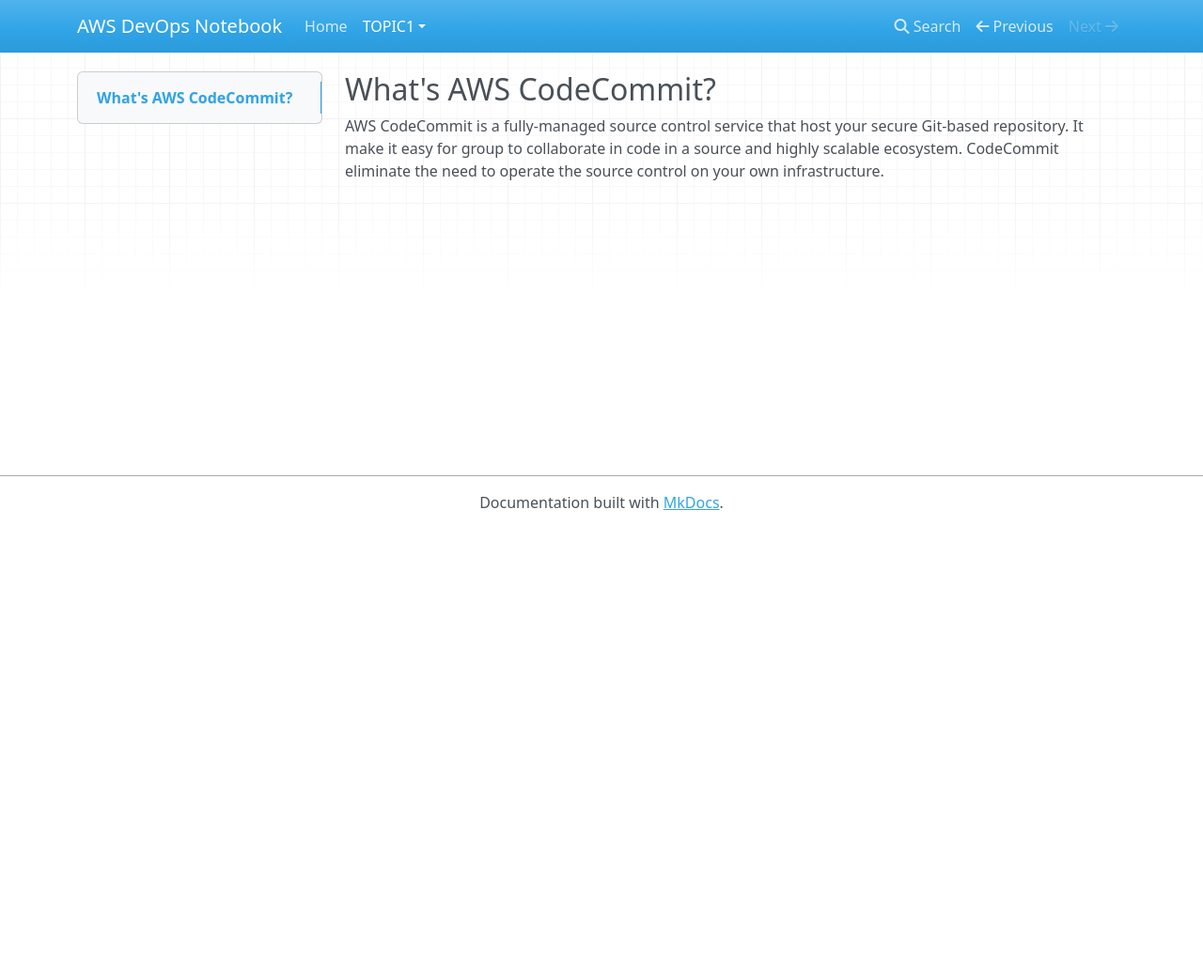
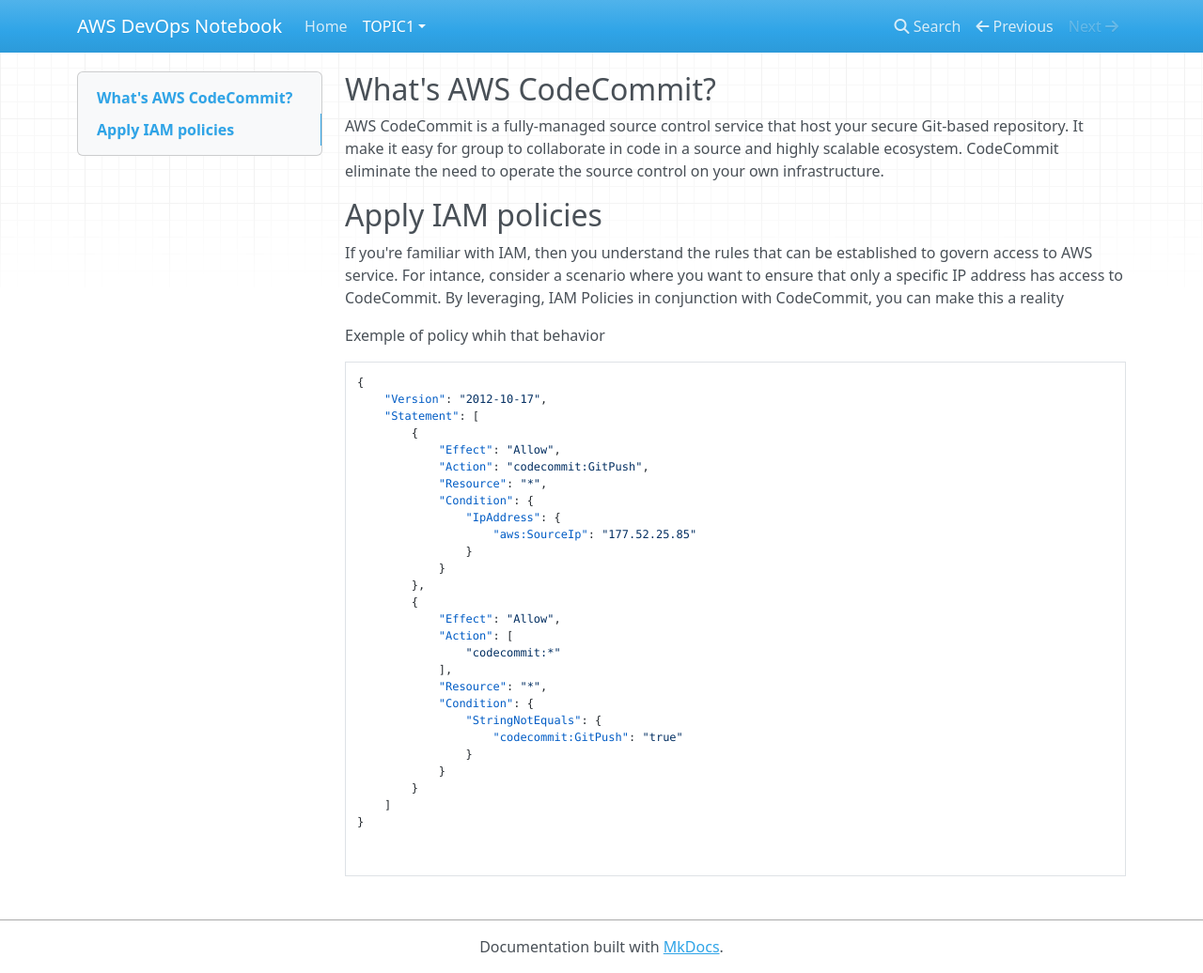
Before and after one commit to matheuspolitano/amazon-DevOps-notebook, an MkDocs documentation site: the page built from docs/Domain-SDLC/code_commit.md, in a window 1280 px wide and 1036 px high. Shown: the whole window at 94% size. Built offline with MkDocs 1.6.1, drawn with Linux system fonts in a browser that asks for light colours; nearby versions of some CDN libraries.

Commit message:
add code commit example

````diff
--- a/docs/Domain-SDLC/code_commit.md
+++ b/docs/Domain-SDLC/code_commit.md
@@ -1,3 +1,44 @@
 ## What's AWS CodeCommit?
 
 AWS CodeCommit is a fully-managed source control service that host your secure Git-based repository. It make it easy for group to collaborate in code in a source and highly scalable ecosystem. CodeCommit eliminate the need to operate the source control on your own infrastructure.
+
+
+## Apply IAM policies
+
+
+If you're familiar with IAM, then you understand the rules that can be established to govern access to AWS service. For intance, consider a scenario where you want to ensure that only a specific IP address has access to CodeCommit. By leveraging, IAM Policies in conjunction with CodeCommit, you can make this a reality
+
+
+
+Exemple of policy whih that behavior
+```
+{
+    "Version": "2012-10-17",
+    "Statement": [
+        {
+            "Effect": "Allow",
+            "Action": "codecommit:GitPush",
+            "Resource": "*",
+            "Condition": {
+                "IpAddress": {
+                    "aws:SourceIp": "177.52.25.85"
+                }
+            }
+        },
+        {
+            "Effect": "Allow",
+            "Action": [
+                "codecommit:*"
+            ],
+            "Resource": "*",
+            "Condition": {
+                "StringNotEquals": {
+                    "codecommit:GitPush": "true"
+                }
+            }
+        }
+    ]
+}
+
+
+```
````
Also changed, not shown: docs/index.md (+1 -1 lines).
